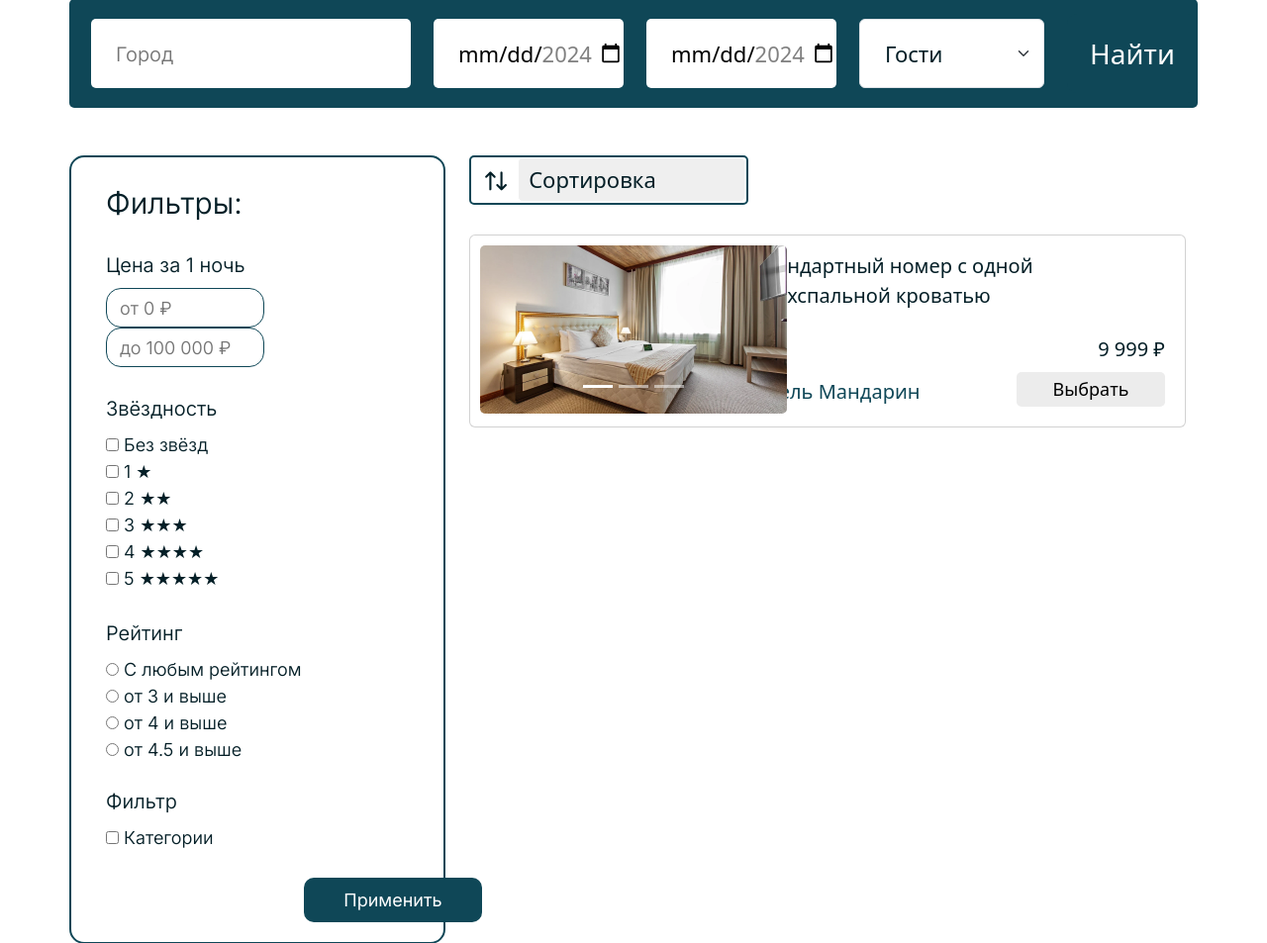
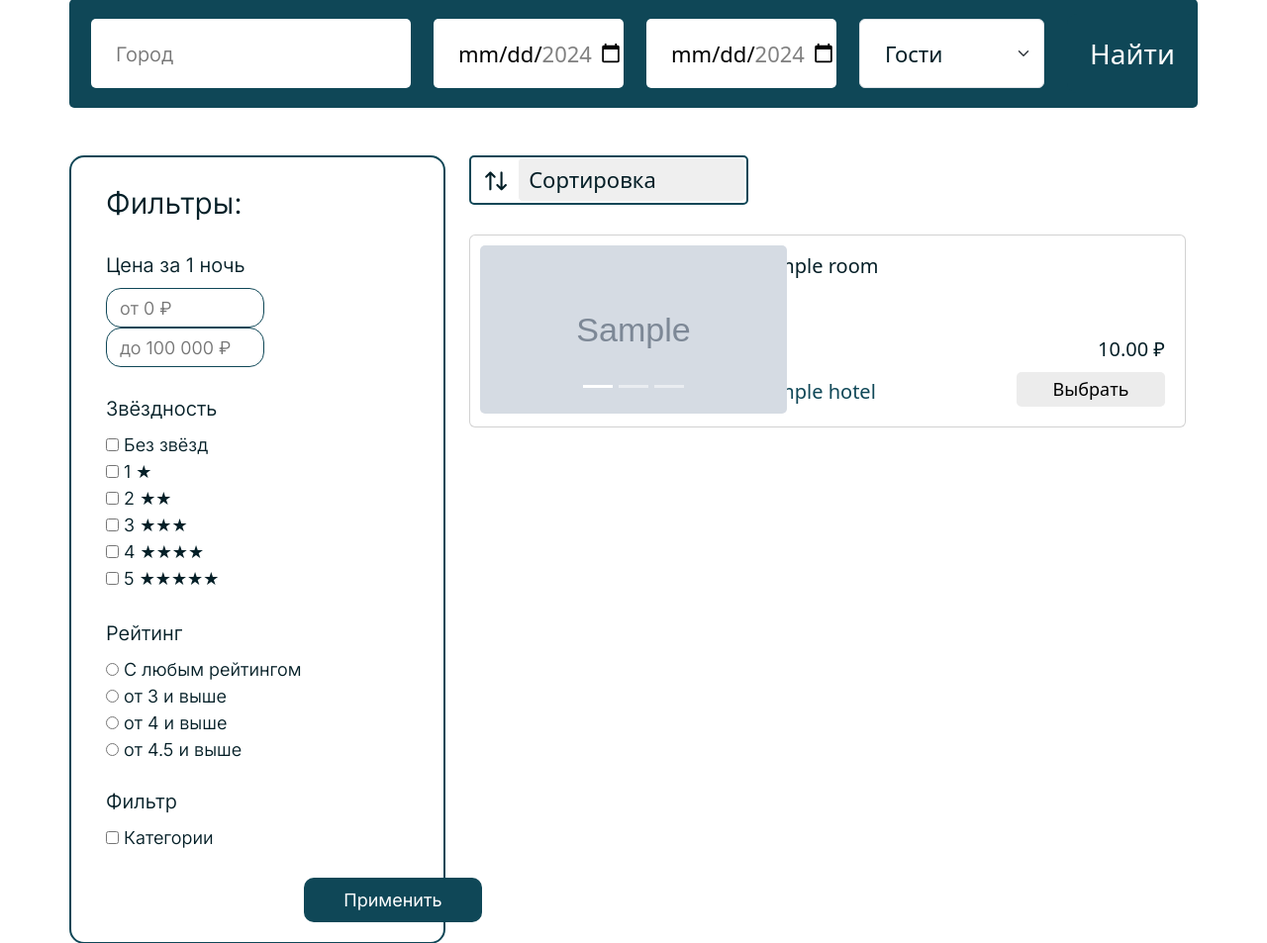
Before and after one commit to vanilnic/month_project, a Django app: page /offers/ in a window 1280 px wide. Shown: the part 190-1143 px from the top of the page at 99% size. Run offline with Django 5.2, Linux system fonts and the light colour scheme; tables that the repository leaves empty hold one stand-in row (values such as "Sample post"); grey boxes marked "Sample" are stand-in pictures.

Commit message:
модели
- вывод номеров
- вывод отеля
без фильтров
сырая версия

```diff
--- a/Hotel/Hotel/settings.py
+++ b/Hotel/Hotel/settings.py
@@ -38,7 +38,8 @@ INSTALLED_APPS = [
     'django.contrib.sessions',
     'django.contrib.messages',
     'django.contrib.staticfiles',
-    'pols.apps.PolsConfig'
+    'pols.apps.PolsConfig',
+    "django_mysql"
 ]
 
 MIDDLEWARE = [
--- a/Hotel/pols/models.py
+++ b/Hotel/pols/models.py
@@ -1,6 +1,7 @@
 from django.db import models
 from django.contrib.auth.models import AbstractUser, BaseUserManager
 import uuid
+from django_mysql.models.fields import SizedTextField
 
 
 # Create your models here.
@@ -35,3 +36,50 @@ class User(AbstractUser):
     USERNAME_FIELD = 'email'
     REQUIRED_FIELDS = []
     objects = MyUserManager()
+
+
+class Hotel(models.Model):
+    name = models.CharField(max_length=100)
+    city = models.CharField(max_length=255, null=True)
+    address = models.CharField(max_length=255)
+    count_rooms = models.IntegerField()
+    phone = models.CharField(max_length=15, unique=True)
+    email = models.EmailField(unique=True)
+    CSI = models.FloatField()
+    img1 = SizedTextField(size_class=3)
+    img2 = SizedTextField(size_class=3)
+    img3 = SizedTextField(size_class=3)
+    img4 = SizedTextField(size_class=3)
+    img5 = SizedTextField(size_class=3)
+
+class Rooms(models.Model):
+    title = models.CharField(max_length=100)
+    beds_amount = models.IntegerField()
+    bath_amount = models.IntegerField()
+    description = models.TextField()
+    price_per_night = models.DecimalField(max_digits=10, decimal_places=2)
+    img1 = SizedTextField(size_class=3, null=True)
+    img2 = SizedTextField(size_class=3, null=True)
+    img3 = SizedTextField(size_class=3, null=True)
+    hotel = models.ForeignKey(Hotel, on_delete=models.CASCADE)
+
+class Card(models.Model):
+    number = models.CharField(max_length=16)
+    validity_period = models.DateField()
+    CVV = models.IntegerField()
+    user = models.ForeignKey(User, on_delete=models.CASCADE)
+
+class Booking(models.Model):
+    quantity_people = models.IntegerField()
+    arrival = models.DateTimeField()
+    departure = models.DateTimeField()
+    price_per_room = models.DecimalField(max_digits=10, decimal_places=2)
+    price_per_services = models.DecimalField(max_digits=10, decimal_places=2)
+    created_at = models.DateTimeField()
+    user = models.ForeignKey(User, on_delete=models.CASCADE)
+    room = models.ForeignKey(Rooms, on_delete=models.CASCADE)
+
+class Options(models.Model):
+    title = models.CharField(max_length=45)
+    description = models.TextField()
+    rooms = models.ManyToManyField(Rooms)
--- a/Hotel/pols/static/pols/filter.css
+++ b/Hotel/pols/static/pols/filter.css
@@ -234,10 +234,11 @@ select{
 
 .card{
   color: #041F27 !important;
-  top: 30px;
+  margin-top: 30px !important;
   height: 200px;
 }
 .title_room{
+  height: 100px !important;
   font-size: 20px;
   margin-right: 20px !important;
 }
@@ -248,6 +249,8 @@ select{
   margin-right: 20px;
 }
 .hotel_and_button{
+  display: flex;
+  align-items: end;
   padding-bottom: 20px;
 }
 .hotel{
--- a/Hotel/pols/templates/pols/filter.html
+++ b/Hotel/pols/templates/pols/filter.html
@@ -119,25 +119,26 @@
                         </select>
                     </div>
                     <!-- карточка номеров -->
+                    {% for room in rooms %}
                     <div class="card">
                         <div class="qw row">
                             <div class="room_img col-5">
                                 <div class="otstup_card">
-                                <div id="carouselExampleIndicators" class="carousel slide">
+                                <div id="carouselExampleIndicators{{ room.id }}" class="carousel slide">
                                     <div class="carousel-indicators">
-                                      <button type="button" data-bs-target="#carouselExampleIndicators" data-bs-slide-to="0" class="active" aria-current="true" aria-label="Slide 1"></button>
-                                      <button type="button" data-bs-target="#carouselExampleIndicators" data-bs-slide-to="1" aria-label="Slide 2"></button>
-                                      <button type="button" data-bs-target="#carouselExampleIndicators" data-bs-slide-to="2" aria-label="Slide 3"></button>
+                                      <button type="button" data-bs-target="#carouselExampleIndicators{{ room.id }}" data-bs-slide-to="0" class="active" aria-current="true" aria-label="Slide 1"></button>
+                                      <button type="button" data-bs-target="#carouselExampleIndicators{{ room.id }}" data-bs-slide-to="1" aria-label="Slide 2"></button>
+                                      <button type="button" data-bs-target="#carouselExampleIndicators{{ room.id }}" data-bs-slide-to="2" aria-label="Slide 3"></button>
                                     </div>
                                     <div class="carousel-inner">
                                       <div class="carousel-item active">
-                                        <img class="image_room" src="{% static 'pols/images/room.png'%}">
+                                        <img class="image_room" src="{{ room.img1 }}">
                                       </div>
                                       <div class="carousel-item">
-                                        <img class="image_room" src="{% static 'pols/images/room.png'%}">
+                                        <img class="image_room" src="{{ room.img2 }}">
                                       </div>
                                       <div class="carousel-item">
-                                        <img class="image_room" src="{% static 'pols/images/room.png'%}">
+                                        <img class="image_room" src="{{ room.img3 }}">
                                       </div>
                                     </div>
                                 </div>
@@ -145,22 +146,23 @@
                             </div>
                             <div class="info ps-0 col">
                                 <div class="title_room pt-3 row">
-                                    <label class="ps-0">Стандартный номер с одной двухспальной кроватью</label>
+                                    <label class="ps-0">{{ room.title }}</label>
                                 </div>
-                                <div class="price_room pt-4">
-                                    <label>9 999 ₽</label>
+                                <div class="price_room">
+                                    <label>{{ room.price_per_night }} ₽</label>
                                 </div>
                                 <div class="hotel_and_button pt-2 row">
                                     <div class="hotel col ps-0">
-                                        <a class="hotel_a " href="{% url 'hotel' %}">Отель Мандарин</a>
+                                        <a class="hotel_a " href="{% url 'hotel_id' room.hotel.id %}">{{ room.hotel.name }}</a>
                                     </div>
                                     <form class="select_div col " method="get" action="{% url 'order' %}">
-                                        <button class="select_room ">Выбрать</button>
+                                        <button class="select_room" >Выбрать</button>
                                     </form>
                                 </div>
                             </div>
                         </div>
                     </div>
+                    {% endfor %}
                     <!--  -->
                 </div>
             </div>
--- a/Hotel/pols/urls.py
+++ b/Hotel/pols/urls.py
@@ -4,10 +4,13 @@ from django.contrib.auth.views import LogoutView
 
 urlpatterns = [
     path('', views.index, name='index'),
+
     path('offers/', views.offers, name='offers'),
+    path('offers/<city>/', views.offers, name='offers_city'),
     path('favorites/', views.favorites, name='favorites'),
     path('travel_history/', views.travel_history, name='travel_history'),
     path('hotel/', views.hotel, name='hotel'),
+    path('hotel/<id_hotel_id>/', views.PostDetailView.as_view(), name='hotel_id'),
     path('make_an_order/', views.order, name='order'),
     path('payment/', views.payments, name='payment'),
     path('successful_payment/', views.successful_payment, name='succefilly'),
--- a/Hotel/pols/views.py
+++ b/Hotel/pols/views.py
@@ -1,6 +1,9 @@
 from django.contrib.auth import get_user_model, authenticate, login
 from django.shortcuts import render, redirect, reverse
+from django.views.generic import DetailView
+
 from .forms import SignUpForm, SignInForm
+from .models import *
 from django import forms
 
 def index(request, title='/'):
@@ -42,10 +45,13 @@ def index(request, title='/'):
         return render(request, 'pols/index.html')
 
 def offers(request):
+    rooms = Rooms.objects.all()
     log_in_people = 3
     if request.method == 'GET':
         if request.user.is_authenticated:
-            return render(request, 'pols/filter.html', {'log_in_people': log_in_people})
+            return render(request, 'pols/filter.html', {'log_in_people': log_in_people, 'rooms': rooms})
+        else:
+            return render(request, 'pols/filter.html', {'rooms': rooms})
 
     if request.method == 'POST':
         if 'register' in request.POST:
@@ -72,7 +78,7 @@ def offers(request):
                 user = authenticate(email=request.POST.get('email_aut'), password=request.POST.get('password_aut'))
                 if user is not None:
                     login(request,user)
-                    return render(request,'pols/filter.html', {'log_in_people': log_in_people})
+                    return render(request,'pols/filter.html', {'log_in_people': log_in_people, 'rooms': rooms})
                     # return redirect('index')
             else:
                 return redirect('offers')
@@ -95,11 +101,31 @@ def travel_history(request, title=None):
 
     return render(request, 'pols/history.html', {'title': title})
 
-def hotel(request):
+
+class PostDetailView(DetailView):
+    model = Hotel
+    context_object_name = 'object'
+    fields = '__all__'
+    template_name = 'pols/hotel.html'
+
+    def get_context_data(self, **kwargs):
+        context=super().get_context_data(**kwargs)
+        context['hotels']=[self.get_object()]
+        return context
+
+    def get_object(self, queryset=None):
+        return Hotel.objects.get(id=self.kwargs['id_hotel_id'])
+
+def hotel(request, id_hotel_id=None):
+    hotels = Hotel.objects.all()
+    rooms = Rooms.objects.all()
+    # print(Rooms.objects.all()
     log_in_people = 3
     if request.method == 'GET':
         if request.user.is_authenticated:
-            return render(request, 'pols/hotel.html', {'log_in_people': log_in_people})
+            return render(request, 'pols/hotel.html', {'log_in_people': log_in_people, 'hotels': hotels, 'id_hotel_id': id_hotel_id, 'rooms': rooms})
+        else:
+            return render(request, 'pols/hotel.html', {'hotels': hotels, 'id_hotel_id': id_hotel_id, 'rooms': rooms})
 
     if request.method == 'POST':
         if 'register' in request.POST:
@@ -115,7 +141,7 @@ def hotel(request):
                 # profile = Profile.objects.create(user=user, email=email)
                 else:
                     return redirect('hotel')
-            return redirect('hotel')
+            return redirect('hotel_id')
 
         elif 'login' in request.POST:
             user_form = SignInForm(data=request.POST)
@@ -124,10 +150,10 @@ def hotel(request):
                 user = authenticate(email=request.POST.get('email_aut'), password=request.POST.get('password_aut'))
                 if user is not None:
                     login(request,user)
-                    return render(request,'pols/hotel.html', {'log_in_people': log_in_people})
+                    return render(request,'pols/hotel.html', {'log_in_people': log_in_people, 'hotels': hotels, 'id_hotel_id': id_hotel_id, 'rooms': rooms})
                     # return redirect('index')
             else:
-                return redirect('hotel')
+                return redirect('hotel_id')
     else:
         return render(request, 'pols/hotel.html')
 
```
Also changed, not shown: Hotel/pols/templates/pols/hotel.html (+19 -14 lines), Hotel/pols/migrations/0002_alter_user_managers_alter_user_username.py (deleted), Hotel/pols/migrations/0002_hotel_imagesrooms_alter_user_managers_and_more.py (added), Hotel/pols/migrations/0003_remove_imageshotels_hotel_delete_imagesrooms_and_more.py (added), Hotel/pols/migrations/0004_hotel_city.py (added), Hotel/pols/migrations/0005_remove_rooms_img1_remove_rooms_img2_and_more.py (added), Hotel/pols/migrations/0006_rooms_img1_rooms_img2_rooms_img3.py (added).
